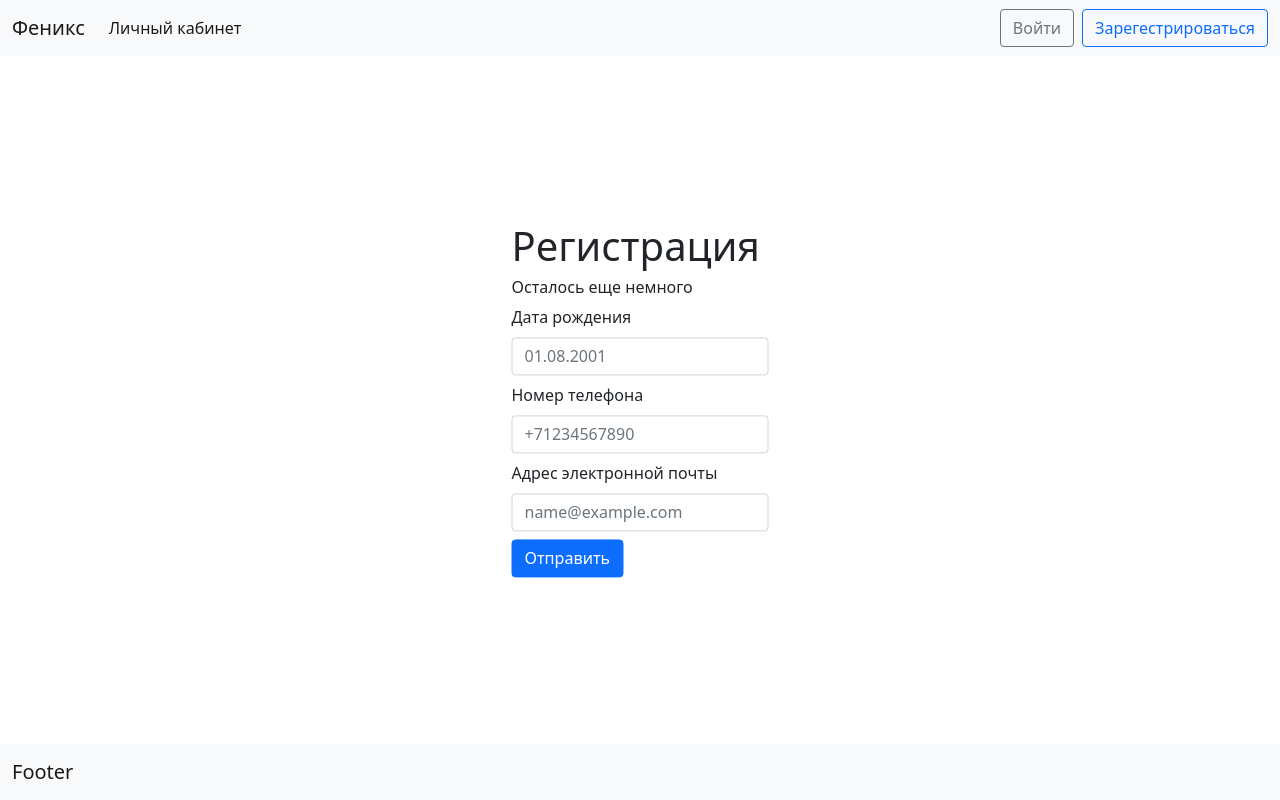
After one commit to strandmoscow/phoenix, a Flask app: page /registration/step2 in a window 1280 px wide. The commit adds this page. Run offline with Flask 2, Linux system fonts and the light colour scheme; some libraries are stand-ins or nearby versions.

Commit message:
added blueprint for registration

```diff
--- a/app.py
+++ b/app.py
@@ -1,11 +1,11 @@
 import os
-from flask import Flask, render_template, request, url_for
-
-# from flask_fontawesome import FontAwesome
-# import psycopg2
+from flask import Flask, render_template, request, session, Blueprint
+import psycopg2
+from scenario_registration.blueprint_registration import registration
 
 app = Flask(__name__, instance_relative_config=True)
-# fa = FontAwesome(app)
+
+app.register_blueprint(registration, url_prefix='/registration')
 
 UPLOAD_FOLDER = os.path.join('statics')
 app.config.from_mapping(
@@ -13,12 +13,11 @@ app.config.from_mapping(
     UPLOAD_FOLDER=UPLOAD_FOLDER
 )
 
-
-# try:
-#     conn = psycopg2.connect("dbname='Phoenix' user='net_user' host='80.211.80.219' password='net_user_password'")
-#     cur = conn.cursor()
-# except:
-#     print("I am unable to connect to the database")
+try:
+    conn = psycopg2.connect("dbname='Phoenix' user='net_user' host='80.211.80.219' password='net_user_password'")
+    cur = conn.cursor()
+except:
+    print("I am unable to connect to the database")
 
 
 @app.route("/")
@@ -26,32 +25,9 @@ def index():
     return render_template('index.html')
 
 
-@app.route("/registration", methods=['GET', 'POST'])
-def register():
-    if request.method == 'POST':
-        print("!!!")
-        surname = request.form.get('inputSurname')
-        name = request.form.get('inputName')
-        email = request.form.get('inputEmail')
-        print(surname)
-        # cur.execute("""SELECT version()""")
-        # s = cur.fetchall()
-        # print(s)
-        return render_template('register.html')
-    else:
-        print("!!!1")
-        return render_template('register.html')
-
-
 @app.route("/sign_in")
 def sign_in():
     return render_template('sign_in.html')
-
-
-@app.route("/account")
-def account():
-    profile_icon = './static/svg/abstract-user-flat-4.svg'
-    return render_template('account.html', img=profile_icon)
 
 
 if __name__ == "__main__":
--- /dev/null
+++ b/scenario_registration/blueprint_registration.py
@@ -0,0 +1,24 @@
+from flask import Blueprint, request, session, render_template, redirect
+
+registration = Blueprint('registration', __name__, template_folder='templates')
+
+
+@registration.route("/step1", methods=['GET', 'POST'])
+def step1():
+    if request.method == 'POST':
+        session['surname'] = request.form.get('inputSurname')
+        session['name'] = request.form.get('inputName')
+        session['email'] = request.form.get('inputEmail')
+        return redirect("step2")
+    else:
+        return render_template('registration.html')
+
+
+@registration.route("/step2", methods=['GET', 'POST'])
+def step2():
+    if request.method == 'POST':
+        session['surname'] = request.form.get('inputSurname')
+        session['name'] = request.form.get('inputName')
+        session['email'] = request.form.get('inputEmail')
+    else:
+        return render_template('registration2.html')
--- /dev/null
+++ b/scenario_registration/templates/registration2.html
@@ -0,0 +1,27 @@
+{% extends 'base.html' %}
+{% block title %}Регистрация{% endblock %}
+{% block body %}
+
+
+<div class="position-absolute top-50 start-50 translate-middle">
+    <form method="post">
+        <h1>Регистрация</h1>
+        <h6>Осталось еще немного</h6>
+        <div class="mb-2">
+            <label for="inputDOB" class="form-label">Дата рождения</label>
+            <input type="text" name="inputDOB" class="form-control" placeholder="01.08.2001" id="inputDOB">
+        </div>
+        <div class="mb-2">
+            <label for="inputPhone" class="form-label">Номер телефона</label>
+            <input type="text" name="inputPhone" class="form-control" placeholder="+71234567890" id="inputPhone">
+        </div>
+        <div class="mb-2">
+            <label for="inputEmail" class="form-label">Адрес электронной почты</label>
+            <input type="email" name="inputEmail" class="form-control" id="inputEmail" placeholder="name@example.com"
+                   aria-describedby="emailHelp">
+        </div>
+        <button type="submit" class="btn btn-primary">Отправить</button>
+    </form>
+</div>
+
+{% endblock %}
--- a/templates/base.html
+++ b/templates/base.html
@@ -9,14 +9,10 @@
     <link href="https://cdn.jsdelivr.net/npm/bootstrap@5.1.3/dist/css/bootstrap.min.css" rel="stylesheet"
           integrity="sha384-1BmE4kWBq78iYhFldvKuhfTAU6auU8tT94WrHftjDbrCEXSU1oBoqyl2QvZ6jIW3" crossorigin="anonymous">
 
-    <link rel="stylesheet" type=text/css href="{{ url_for('static', filename='css/style.css') }}">
-
     <title>{% block title %}{% endblock %}</title>
-
 </head>
-
 <body>
-<nav class="navbar navbar-expand-lg navbar-dark bg-dark">
+<nav class="navbar navbar-expand-lg navbar-light bg-light">
     <div class="container-fluid">
         <a class="navbar-brand" href="/">Феникс</a>
         <button class="navbar-toggler" type="button" data-bs-toggle="collapse" data-bs-target="#navbarNav"
@@ -26,7 +22,7 @@
         <div class="collapse navbar-collapse" id="navbarNav">
             <ul class="navbar-nav">
                 <li class="nav-item">
-                        <a class="nav-link active" aria-current="page" href="/account">Личный кабинет</a>
+                    <a class="nav-link active" aria-current="page" href="#">Личный кабинет</a>
                 </li>
 <!--                <li class="nav-item">-->
 <!--                    <a class="nav-link disabled" href="#">Рекомендуемые</a>-->
@@ -41,23 +37,16 @@
         </div>
         <div class="d-grid gap-2 d-md-flex justify-content-md-end">
             <a class="btn btn-outline-secondary" href="/sign_in" type="button">Войти</a>
-                <a class="btn btn-outline-primary" href="/registration" type="button">Зарегестрироваться</a>
+            <a class="btn btn-outline-primary" href="{{url_for('registration.step1')}}" type="button">Зарегестрироваться</a>
         </div>
     </div>
-
 </nav>
-{% block nav %}{% endblock %}
 {% block body %}{% endblock %}
 
-<!--<nav class="navbar fixed-bottom navbar-light bg-light">
+<nav class="navbar fixed-bottom navbar-light bg-light">
   <div class="container-fluid">
     <a class="navbar-brand" href="#">Footer</a>
   </div>
-</nav>-->
-<script src="https://code.jquery.com/jquery-3.3.1.slim.min.js" integrity="sha384-q8i/X+965DzO0rT7abK41JStQIAqVgRVzpbzo5smXKp4YfRvH+8abtTE1Pi6jizo" crossorigin="anonymous"></script>
-<script src="https://cdn.jsdelivr.net/npm/popper.js@1.14.7/dist/umd/popper.min.js" integrity="sha384-UO2eT0CpHqdSJQ6hJty5KVphtPhzWj9WO1clHTMGa3JDZwrnQq4sF86dIHNDz0W1" crossorigin="anonymous"></script>
-<script src="https://cdn.jsdelivr.net/npm/bootstrap@4.3.1/dist/js/bootstrap.min.js" integrity="sha384-JjSmVgyd0p3pXB1rRibZUAYoIIy6OrQ6VrjIEaFf/nJGzIxFDsf4x0xIM+B07jRM" crossorigin="anonymous"></script>
-
-
+</nav>
 </body>
 </html>
```
Also changed, not shown: scenario_registration/templates/registration.html (renamed from templates/register.html, +4 -4 lines). Lines whose indentation alone changed are shown as unchanged.
